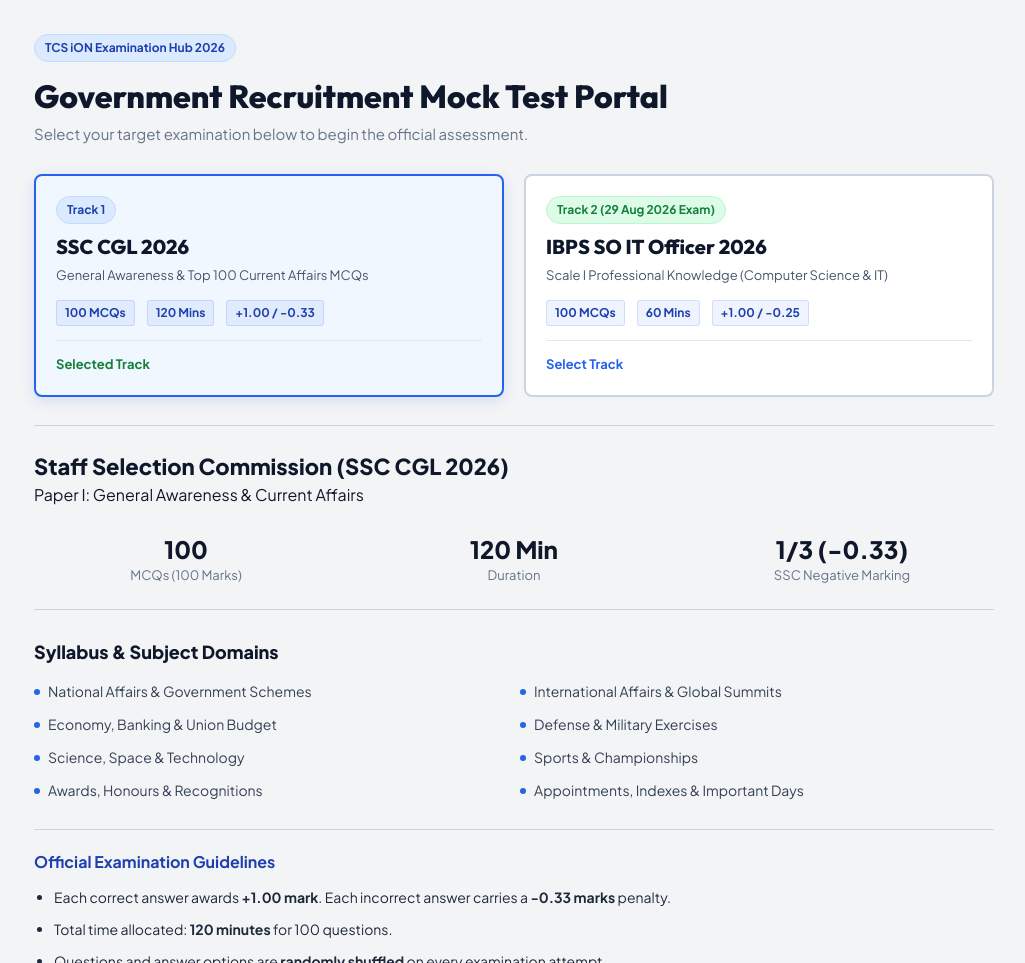
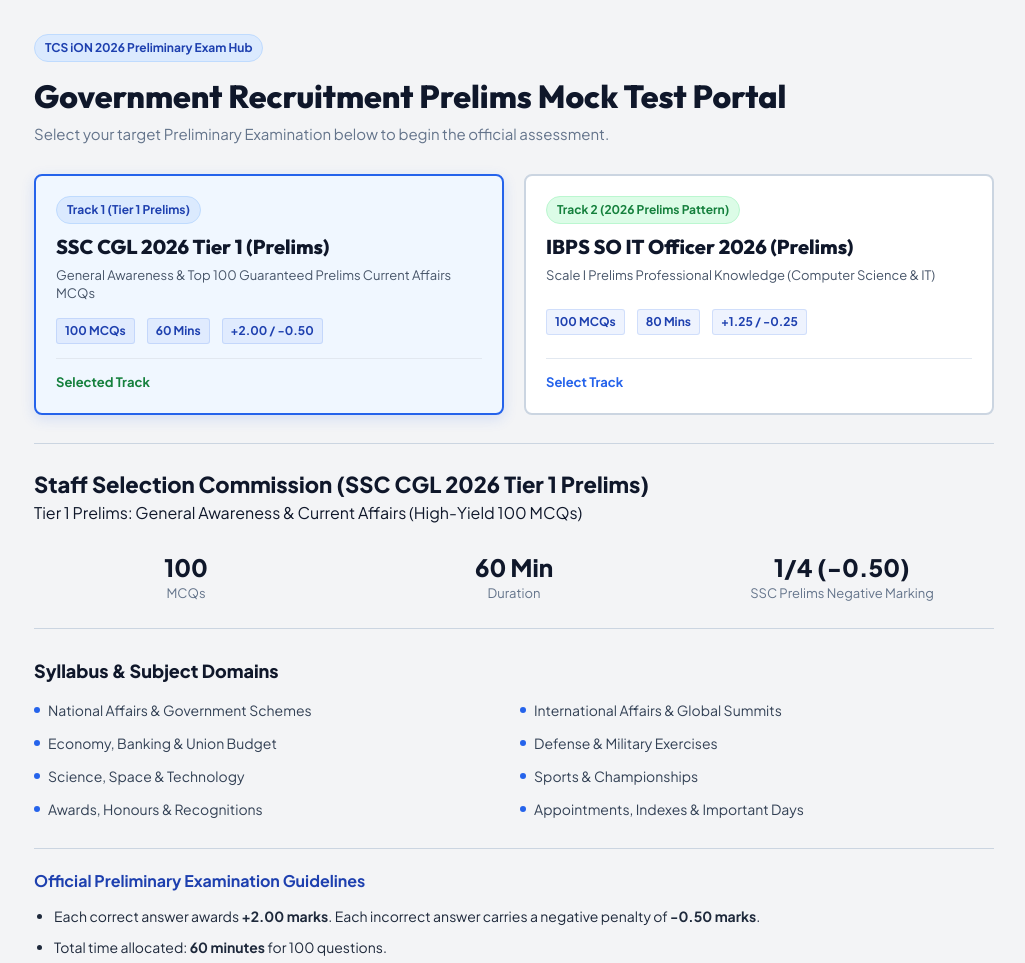
Before and after one commit to YashBhardwaj123/RSSB, a website: page index.html in a window 1280 px wide. Shown: the top 963 px of the page, without its empty margins (126-1151 px from the left). Drawn offline with Linux system fonts and the light colour scheme.

Commit message:
feat: Align both tests to 2026 Prelims patterns - SSC CGL Tier 1 (+2.00/-0.50, 60min) and IBPS SO IT Officer Prelims (+1.25/-0.25, 80min)

```diff
--- a/index.html
+++ b/index.html
@@ -3,8 +3,8 @@
 <head>
   <meta charset="UTF-8">
   <meta name="viewport" content="width=device-width, initial-scale=1.0">
-  <title>Government Examination Portal 2026 (TCS iON Mock Tests)</title>
-  <meta name="description" content="Official TCS iON Exam Portal for SSC CGL 2026 Current Affairs & IBPS SO IT Officer 2026 Professional Knowledge (100 MCQs each, 5-status palette, real exam simulation).">
+  <title>Government Preliminary Examination Portal 2026 (TCS iON Mock Tests)</title>
+  <meta name="description" content="Official TCS iON Exam Portal for SSC CGL 2026 Tier 1 Prelims Current Affairs & IBPS SO IT Officer 2026 Prelims Professional Knowledge (100 MCQs each, 5-status palette, real exam simulation).">
   <!-- Google Fonts -->
   <link rel="preconnect" href="https://fonts.googleapis.com">
   <link rel="preconnect" href="https://fonts.gstatic.com" crossorigin>
@@ -48,42 +48,42 @@
     <section id="welcome-view" class="view-panel active">
       <div class="welcome-container">
         <header class="welcome-header">
-          <span class="badge badge-primary">TCS iON Examination Hub 2026</span>
-          <h1>Government Recruitment Mock Test Portal</h1>
-          <p class="subtitle">Select your target examination below to begin the official assessment.</p>
+          <span class="badge badge-primary">TCS iON 2026 Preliminary Exam Hub</span>
+          <h1>Government Recruitment Prelims Mock Test Portal</h1>
+          <p class="subtitle">Select your target Preliminary Examination below to begin the official assessment.</p>
         </header>
 
         <!-- Multi-Test Selector Grid -->
         <div class="test-selector-grid">
 
-          <!-- Test 1: SSC CGL 2026 -->
+          <!-- Test 1: SSC CGL 2026 Tier 1 Prelims -->
           <div id="test-card-ssc" class="test-card active" onclick="selectTestTrack('ssc')">
             <div class="test-card-header">
-              <span class="badge badge-primary">Track 1</span>
-              <h3>SSC CGL 2026</h3>
-              <p class="test-card-subtitle">General Awareness & Top 100 Current Affairs MCQs</p>
+              <span class="badge badge-primary">Track 1 (Tier 1 Prelims)</span>
+              <h3>SSC CGL 2026 Tier 1 (Prelims)</h3>
+              <p class="test-card-subtitle">General Awareness & Top 100 Guaranteed Prelims Current Affairs MCQs</p>
             </div>
             <div class="test-card-meta">
               <span>100 MCQs</span>
-              <span>120 Mins</span>
-              <span>+1.00 / -0.33</span>
+              <span>60 Mins</span>
+              <span>+2.00 / -0.50</span>
             </div>
             <div class="test-card-select-status">
               <span class="select-label">Selected Track</span>
             </div>
           </div>
 
-          <!-- Test 2: IBPS SO IT Officer 2026 -->
+          <!-- Test 2: IBPS SO IT Officer 2026 Prelims -->
           <div id="test-card-ibps" class="test-card" onclick="selectTestTrack('ibps')">
             <div class="test-card-header">
-              <span class="badge badge-success">Track 2 (29 Aug 2026 Exam)</span>
-              <h3>IBPS SO IT Officer 2026</h3>
-              <p class="test-card-subtitle">Scale I Professional Knowledge (Computer Science & IT)</p>
+              <span class="badge badge-success">Track 2 (2026 Prelims Pattern)</span>
+              <h3>IBPS SO IT Officer 2026 (Prelims)</h3>
+              <p class="test-card-subtitle">Scale I Prelims Professional Knowledge (Computer Science & IT)</p>
             </div>
             <div class="test-card-meta">
               <span>100 MCQs</span>
-              <span>60 Mins</span>
-              <span>+1.00 / -0.25</span>
+              <span>80 Mins</span>
+              <span>+1.25 / -0.25</span>
             </div>
             <div class="test-card-select-status">
               <span class="select-label">Select Track</span>
@@ -94,23 +94,23 @@
 
         <!-- Dynamic Selected Test Details -->
         <div class="selected-test-details">
-          <h2 id="selected-exam-title">Staff Selection Commission (SSC CGL 2026)</h2>
+          <h2 id="selected-exam-title">Staff Selection Commission (SSC CGL 2026 Tier 1 Prelims)</h2>
           <p id="selected-exam-sub" class="subtitle">Official TCS iON assessment interface with 100 top-priority current affairs questions.</p>
 
           <div class="grid-stats">
             <div class="stat-unit">
               <span id="stat-val-mcqs" class="stat-value">100</span>
-              <span class="stat-label">MCQs (100 Marks)</span>
+              <span class="stat-label">MCQs</span>
             </div>
 
             <div class="stat-unit">
-              <span id="stat-val-duration" class="stat-value">120 Min</span>
+              <span id="stat-val-duration" class="stat-value">60 Min</span>
               <span class="stat-label">Duration</span>
             </div>
 
             <div class="stat-unit">
-              <span id="stat-val-penalty" class="stat-value">1/3 (-0.33)</span>
-              <span id="stat-label-penalty" class="stat-label">SSC Negative Marking</span>
+              <span id="stat-val-penalty" class="stat-value">1/4 (-0.50)</span>
+              <span id="stat-label-penalty" class="stat-label">SSC Prelims Negative Marking</span>
             </div>
           </div>
 
@@ -122,9 +122,9 @@
           </section>
 
           <section class="rules-section">
-            <h4>Official Examination Guidelines</h4>
+            <h4>Official Preliminary Examination Guidelines</h4>
             <ul id="rules-list" class="rules-list">
-              <li>Each correct answer awards <strong>+1.00 mark</strong>. Each incorrect answer carries a negative marking penalty.</li>
+              <li>Each correct answer awards <strong>+2.00 marks</strong>. Each incorrect answer carries a negative marking penalty of <strong>-0.50 marks</strong>.</li>
               <li>Click <strong>Save & Next</strong> to lock your answer and proceed to the next question.</li>
               <li>Click <strong>Clear Response</strong> to remove your option selection.</li>
               <li>Click <strong>Save & Mark for Review</strong> or <strong>Mark for Review & Next</strong> to flag questions for review.</li>
@@ -133,7 +133,7 @@
           </section>
 
           <div class="welcome-actions">
-            <button id="start-exam-btn" class="btn btn-primary btn-large">Enter Examination Portal</button>
+            <button id="start-exam-btn" class="btn btn-primary btn-large">Enter Preliminary Examination Portal</button>
           </div>
         </div>
 
@@ -148,15 +148,15 @@
       <header class="tcs-header">
         <div class="tcs-header-top">
           <div class="tcs-logo-area">
-            <span id="tcs-exam-title" class="tcs-exam-title">SSC CGL 2026 - Combined Graduate Level Examination</span>
-            <span id="tcs-sub-title" class="tcs-sub-title">Paper I: General Awareness & Current Affairs</span>
+            <span id="tcs-exam-title" class="tcs-exam-title">SSC CGL 2026 Tier 1 Prelims</span>
+            <span id="tcs-sub-title" class="tcs-sub-title">General Awareness & Current Affairs</span>
           </div>
           <div class="tcs-system-info">
-            <span class="tcs-sys-name">System Name: <strong id="tcs-sys-id">CGL-2026-LAB-01</strong></span>
+            <span class="tcs-sys-name">System Name: <strong id="tcs-sys-id">CGL-2026-PRE-LAB-01</strong></span>
             <div class="tcs-candidate-card">
               <div class="tcs-cand-details">
                 <span class="tcs-cand-name">Candidate: Aspirant</span>
-                <span id="tcs-cand-subject" class="tcs-subject">Current Affairs 100 MCQs</span>
+                <span id="tcs-cand-subject" class="tcs-subject">Tier 1 Prelims 100 MCQs</span>
               </div>
             </div>
           </div>
@@ -177,7 +177,7 @@
 
             <div class="timer-container tcs-timer">
               <span class="timer-text">Time Remaining:</span>
-              <span id="timer-clock" class="timer-clock">02:00:00</span>
+              <span id="timer-clock" class="timer-clock">01:00:00</span>
             </div>
             <button id="submit-exam-btn" class="btn btn-danger btn-tcs-submit">Submit Paper</button>
           </div>
@@ -195,8 +195,8 @@
               <span id="question-category-label" class="tcs-category-tag">National Affairs</span>
             </div>
             <div class="tcs-marking-info">
-              <span id="tcs-mark-pos" class="tcs-mark pos">+1.00</span>
-              <span id="tcs-mark-neg" class="tcs-mark neg">-0.33</span>
+              <span id="tcs-mark-pos" class="tcs-mark pos">+2.00</span>
+              <span id="tcs-mark-neg" class="tcs-mark neg">-0.50</span>
               <span class="tcs-lang">Language: English</span>
             </div>
           </div>
@@ -279,14 +279,14 @@
 
         <!-- Score Overview Header -->
         <header class="score-hero">
-          <span class="badge badge-success">Examination Complete</span>
+          <span class="badge badge-success">Preliminary Examination Complete</span>
           <h2 id="scorecard-exam-title">Official Performance Scorecard</h2>
-          <p id="scorecard-exam-sub" class="subtitle">Mock Test Analysis</p>
+          <p id="scorecard-exam-sub" class="subtitle">Prelims Mock Test Analysis</p>
 
           <div class="score-display">
             <div class="score-circle">
               <span id="final-score" class="final-score-val">0.00</span>
-              <span class="score-out-of">/ 100.00 Marks</span>
+              <span id="score-out-of-label" class="score-out-of">/ 200.00 Marks</span>
             </div>
           </div>
           <p id="scorecard-penalty-text" class="negative-marking-notice">Calculated with negative marking penalty for incorrect responses.</p>
@@ -296,7 +296,7 @@
         <div class="stats-overview-grid">
           <div class="stat-unit">
             <span class="stat-number text-correct" id="score-correct-cnt">0</span>
-            <span class="stat-label">Correct (+1.00 Each)</span>
+            <span id="score-correct-stat-label" class="stat-label">Correct</span>
           </div>
           <div class="stat-unit">
             <span class="stat-number text-wrong" id="score-wrong-cnt">0</span>
--- a/index.js
+++ b/index.js
@@ -1,7 +1,7 @@
 // ========================================================
 // MULTI-TEST STATE MANAGEMENT & TCS iON EXAM ENGINE
-// Supports: SSC CGL 2026 & IBPS SO IT Officer 2026
-// Features: Fisher-Yates Question & Option Randomization
+// Supports: SSC CGL 2026 Tier 1 Prelims & IBPS SO IT Officer 2026 Prelims
+// Features: 2026 Prelims Marking Rules & Fisher-Yates Randomization
 // ========================================================
 
 let activeExamKey = "ssc"; // "ssc" or "ibps"
@@ -12,7 +12,7 @@ let currentQuestionIndex = 0;
 // userAnswers[i] = { selectedOptionIndex: null|number, status: 'unvisited'|'answered'|'not_answered'|'marked'|'ans_marked', isCorrect: null|boolean }
 let userAnswers = [];
 let timerInterval = null;
-let timeLeft = 120 * 60; // seconds
+let timeLeft = 60 * 60; // seconds
 let isExamSubmitted = false;
 let practiceMode = "instant"; // "instant" or "exam"
 
@@ -183,8 +183,8 @@ window.selectTestTrack = function(examKey) {
   document.getElementById("selected-exam-sub").textContent = activeExamConfig.subName;
   document.getElementById("stat-val-mcqs").textContent = activeExamConfig.questions.length;
   document.getElementById("stat-val-duration").textContent = `${activeExamConfig.durationMinutes} Min`;
-  document.getElementById("stat-val-penalty").textContent = `1/${Math.round(1/activeExamConfig.negativeMark)} (${activeExamConfig.negativeText})`;
-  document.getElementById("stat-label-penalty").textContent = `${examKey.toUpperCase()} Negative Marking`;
+  document.getElementById("stat-val-penalty").textContent = `1/${Math.round(1/(activeExamConfig.negativeMark / activeExamConfig.positiveMark))} (${activeExamConfig.negativeText})`;
+  document.getElementById("stat-label-penalty").textContent = `${examKey.toUpperCase()} Prelims Negative Marking`;
 
   // Render syllabus grid
   const syllabusGrid = document.getElementById("syllabus-grid");
@@ -199,7 +199,7 @@ window.selectTestTrack = function(examKey) {
   // Render rules text
   const rulesList = document.getElementById("rules-list");
   rulesList.innerHTML = `
-    <li>Each correct answer awards <strong>+${activeExamConfig.positiveMark.toFixed(2)} mark</strong>. Each incorrect answer carries a <strong>${activeExamConfig.negativeText} marks</strong> penalty.</li>
+    <li>Each correct answer awards <strong>+${activeExamConfig.positiveMark.toFixed(2)} marks</strong>. Each incorrect answer carries a negative penalty of <strong>${activeExamConfig.negativeText} marks</strong>.</li>
     <li>Total time allocated: <strong>${activeExamConfig.durationMinutes} minutes</strong> for 100 questions.</li>
     <li>Questions and answer options are <strong>randomly shuffled</strong> on every examination attempt.</li>
     <li>Click <strong>Save & Next</strong> to lock your answer and proceed to the next question.</li>
@@ -247,7 +247,7 @@ function startTimer() {
     updateTimerDisplay();
     if (timeLeft <= 0) {
       clearInterval(timerInterval);
-      showToast("Time expired. Submitting examination.", "warning");
+      showToast("Time expired. Submitting preliminary examination.", "warning");
       submitExam();
     }
   }, 1000);
@@ -293,7 +293,7 @@ function triggerBadCelebration() {
   if (!overlay) return;
 
   if (text) text.textContent = `Negative Marking Penalty Applied (${activeExamConfig.negativeText} Marks)`;
-  if (badge) badge.textContent = `${activeExamConfig.id.toUpperCase()} Exam Scheme`;
+  if (badge) badge.textContent = `${activeExamConfig.id.toUpperCase()} Prelims Scheme`;
 
   playSadTromboneSound();
   overlay.classList.remove("hidden");
@@ -327,7 +327,7 @@ function startExam() {
   loadQuestion(0);
   startTimer();
   switchView("quiz-view");
-  showToast(`${activeExamConfig.name} started (Randomized order).`, "primary");
+  showToast(`${activeExamConfig.name} started.`, "primary");
 }
 
 function buildNavigatorGrid() {
@@ -414,7 +414,7 @@ function loadQuestion(index) {
 
     if (state.isCorrect) {
       feedbackBox.className = "feedback-box correct-feedback";
-      feedbackTitle.textContent = `Correct Answer (+${activeExamConfig.positiveMark.toFixed(2)} Mark)`;
+      feedbackTitle.textContent = `Correct Answer (+${activeExamConfig.positiveMark.toFixed(2)} Marks)`;
       feedbackText.textContent = `Selected Option ${alphabet[state.selectedOptionIndex]}.`;
     } else {
       feedbackBox.className = "feedback-box wrong-feedback";
@@ -456,7 +456,7 @@ function handleOptionClick(optIdx) {
     if (state.isCorrect) {
       triggerConfetti();
       playVictorySound();
-      showToast(`Correct Answer (+${activeExamConfig.positiveMark.toFixed(2)} Mark)`, "success");
+      showToast(`Correct Answer (+${activeExamConfig.positiveMark.toFixed(2)} Marks)`, "success");
     } else {
       triggerBadCelebration();
       showToast(`Incorrect Answer (${activeExamConfig.negativeText} Penalty)`, "error");
@@ -625,19 +625,21 @@ function submitExam() {
   document.getElementById("scorecard-exam-title").textContent = activeExamConfig.name;
   document.getElementById("scorecard-exam-sub").textContent = activeExamConfig.subName;
   document.getElementById("final-score").textContent = finalScore.toFixed(2);
+  document.getElementById("score-out-of-label").textContent = `/ ${activeExamConfig.totalMarks.toFixed(2)} Marks`;
   document.getElementById("score-correct-cnt").textContent = correctCount;
+  document.getElementById("score-correct-stat-label").textContent = `Correct (+${activeExamConfig.positiveMark.toFixed(2)} Each)`;
   document.getElementById("score-wrong-cnt").textContent = wrongCount;
   document.getElementById("score-penalty-stat-label").textContent = `Incorrect (${activeExamConfig.negativeText} Each)`;
   document.getElementById("score-skipped-cnt").textContent = skippedCount;
   document.getElementById("score-accuracy").textContent = `${accuracy}%`;
-  document.getElementById("scorecard-penalty-text").textContent = `Calculated with 1/${Math.round(1/activeExamConfig.negativeMark)} (${activeExamConfig.negativeText}) negative marking penalty.`;
+  document.getElementById("scorecard-penalty-text").textContent = `Calculated with 1/${Math.round(1/(activeExamConfig.negativeMark / activeExamConfig.positiveMark))} (${activeExamConfig.negativeText}) negative marking penalty.`;
 
   renderSubjectAnalysis();
   generateRecommendations(correctCount, wrongCount, finalScore);
   filterReviewList("all");
 
   switchView("scorecard-view");
-  showToast("Examination submitted successfully.", "success");
+  showToast("Preliminary examination submitted successfully.", "success");
 }
 
 function renderSubjectAnalysis() {
@@ -726,14 +728,14 @@ function generateRecommendations(correctCount, wrongCount, finalScore) {
   });
 
   let recText = "";
-  if (finalScore >= 70) {
-    recText = `Score of **${finalScore.toFixed(2)}/100**. Excellent command over ${activeExamConfig.name} domains. `;
+  if (finalScore >= (activeExamConfig.totalMarks * 0.7)) {
+    recText = `Score of **${finalScore.toFixed(2)}/${activeExamConfig.totalMarks.toFixed(2)}**. Excellent command over ${activeExamConfig.name} domains. `;
     if (weakTopics.length > 0) recText += `Focus revision on: **${weakTopics.map(w => w.name).join(", ")}**. `;
-  } else if (finalScore >= 40) {
-    recText = `Score of **${finalScore.toFixed(2)}/100**. `;
+  } else if (finalScore >= (activeExamConfig.totalMarks * 0.4)) {
+    recText = `Score of **${finalScore.toFixed(2)}/${activeExamConfig.totalMarks.toFixed(2)}**. `;
     if (weakTopics.length > 0) recText += `Target critical gaps in: **${weakTopics.map(w => w.name).join(", ")}**. `;
   } else {
-    recText = `Score of **${finalScore.toFixed(2)}/100**. `;
+    recText = `Score of **${finalScore.toFixed(2)}/${activeExamConfig.totalMarks.toFixed(2)}**. `;
     if (weakTopics.length > 0) recText += `Systematic study required in: **${weakTopics.map(w => w.name).join(", ")}**. `;
   }
 
--- a/questions.js
+++ b/questions.js
@@ -1,7 +1,7 @@
 // ========================================================
-// EXAMINATION QUESTION BANK DATASTORE
-// 1. SSC CGL 2026 Current Affairs (100 MCQs)
-// 2. IBPS SO IT Officer 2026 Computer Knowledge (100 MCQs)
+// EXAMINATION QUESTION BANK DATASTORE (2026 PRELIMS EXAMS)
+// 1. SSC CGL 2026 Tier 1 (Prelims) Current Affairs (100 MCQs)
+// 2. IBPS SO IT Officer 2026 Prelims Professional Knowledge (100 MCQs)
 // ========================================================
 
 const SSC_CGL_QUESTIONS = [
@@ -822,10 +822,7 @@ const SSC_CGL_QUESTIONS = [
   }
 ];
 
-// ========================================================
-// IBPS SO IT OFFICER 2026 PROFESSIONAL KNOWLEDGE MCQs
-// (100 TOP MCQs for 29 August 2026 Real Exam Focus)
-// ========================================================
+// IBPS SO IT OFFICER 2026 PRELIMS MCQs (100 TOP GUARANTEED MCQs)
 const IBPS_SO_QUESTIONS = [
   // CATEGORY 1: Database Management Systems & SQL (1-15)
   {
@@ -1644,19 +1641,19 @@ const IBPS_SO_QUESTIONS = [
   }
 ];
 
-// EXAMS DATA STORE CONFIGURATION
+// EXAMS DATA STORE CONFIGURATION (2026 PRELIMS EXAM PATTERNS)
 const EXAMS_DATA = {
   ssc: {
     id: "ssc",
-    name: "Staff Selection Commission (SSC CGL 2026)",
-    subName: "Paper I: General Awareness & Current Affairs",
-    labId: "CGL-2026-LAB-01",
-    durationMinutes: 120,
-    positiveMark: 1.00,
-    negativeMark: 0.333333,
-    negativeText: "-0.33",
-    totalMarks: 100,
-    subject: "Current Affairs 100 MCQs",
+    name: "Staff Selection Commission (SSC CGL 2026 Tier 1 Prelims)",
+    subName: "Tier 1 Prelims: General Awareness & Current Affairs (High-Yield 100 MCQs)",
+    labId: "CGL-2026-PRE-LAB-01",
+    durationMinutes: 60,
+    positiveMark: 2.00,
+    negativeMark: 0.50,
+    negativeText: "-0.50",
+    totalMarks: 200,
+    subject: "Tier 1 Prelims GA & Current Affairs 100 MCQs",
     categories: [
       "National Affairs & Government Schemes",
       "International Affairs & Global Summits",
@@ -1671,15 +1668,15 @@ const EXAMS_DATA = {
   },
   ibps: {
     id: "ibps",
-    name: "IBPS SO 2026 (Scale I IT Officer)",
-    subName: "Professional Knowledge: Computer Science & IT (29 August 2026 Exam)",
-    labId: "IBPS-SO-IT-2026-LAB-02",
-    durationMinutes: 60,
-    positiveMark: 1.00,
+    name: "IBPS SO 2026 Scale I IT Officer (Preliminary Exam)",
+    subName: "Prelims: Professional Knowledge & Computer Science (2026 Pattern)",
+    labId: "IBPS-SO-IT-2026-PRE-LAB-02",
+    durationMinutes: 80,
+    positiveMark: 1.25,
     negativeMark: 0.25,
     negativeText: "-0.25",
-    totalMarks: 100,
-    subject: "IT Officer Professional Knowledge 100 MCQs",
+    totalMarks: 125,
+    subject: "IT Officer Prelims Professional Knowledge 100 MCQs",
     categories: [
       "Database Management Systems & SQL",
       "Data Communication & Computer Networks",
@@ -1694,5 +1691,4 @@ const EXAMS_DATA = {
   }
 };
 
-// Legacy alias compatibility
 const QUESTIONS = SSC_CGL_QUESTIONS;
```
